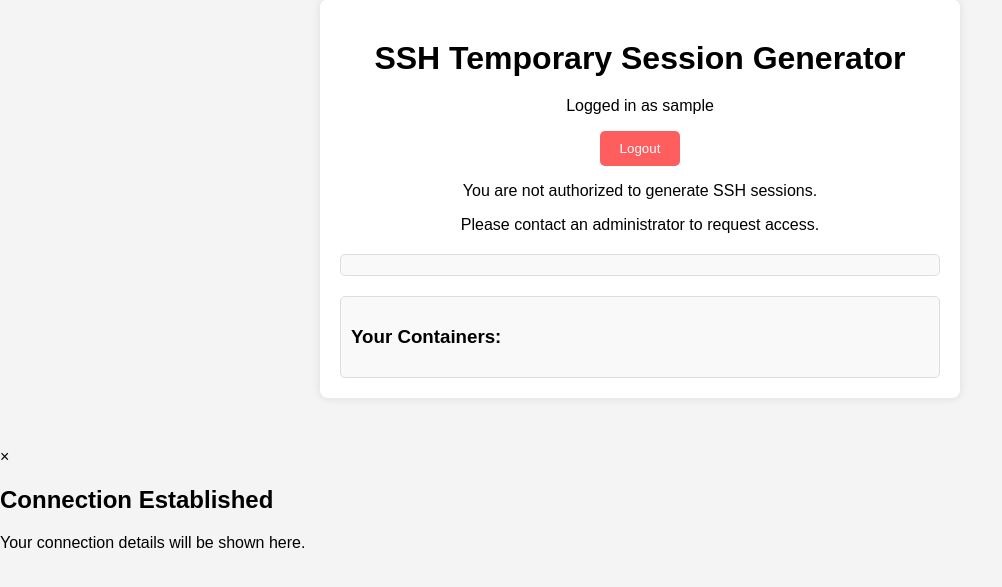
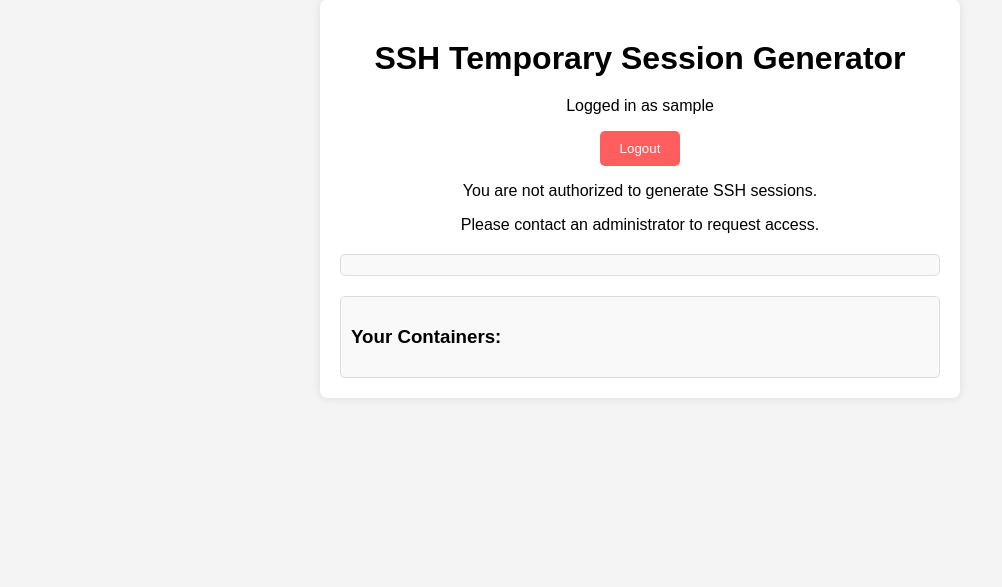
Before and after one commit to kokofixcomputers/TemporarySSHSessionManager, a Flask app: template templates/home.html in a window 1280 px wide. Shown: the part 51-638 px from the top of the page, without its empty margins (0-1002 px from the left). Run offline with Flask 3, Linux system fonts and the light colour scheme; the template is opened without the code that fills it: most values are stand-ins (such as "Sample title", 1, 10 or a date in 2020).

Commit message:
:construction: wip: Modal Styles!
Signed-off-by: kokodev <koko@kokodev.cc>

```diff
--- a/static/script.js
+++ b/static/script.js
@@ -58,7 +58,7 @@ document.getElementById('generateSessionBtn').addEventListener('click', function
           <p><strong>Password:</strong> ${container.password}</p>
           <p><strong>Hostname:</strong> ${container.hostname}</p>
           <p><strong>Port:</strong> ${container.port}</p></li>
-          <button id="delete-btn-${container.name}" class="delete-btn">Delete</button>`;
+          <button id="delete-btn-${container.name}" class="delete-btn">Delete</button><button class="connect-btn" id="connect-btn-${container.name}">Connect</button>`;
       });
       html += '</ul>';
       containersDiv.innerHTML = html;
@@ -93,7 +93,7 @@ document.getElementById('generateSessionBtn').addEventListener('click', function
           <p><strong>Password:</strong> ${container.password}</p>
           <p><strong>Hostname:</strong> ${container.hostname}</p>
           <p><strong>Port:</strong> ${container.port}</p></li>
-          <button id="delete-btn-${container.name}" class="delete-btn">Delete</button>`;
+          <button id="delete-btn-${container.name}" class="delete-btn">Delete</button><button class="connect-btn" id="connect-btn-${container.name}">Connect</button>`;
             const containernametodelete = container.name;
           });
           html += '</ul>';
@@ -144,13 +144,6 @@ document.getElementById('generateSessionBtn').addEventListener('click', function
             deleteBtns[i].addEventListener('click', function () {
               const containerId = this.id.split('-')[2];
               deleteContainer(containerId);
-            });
-          }
-          const connectBtns = document.getElementsByClassName('connect-btn');
-          for (let i = 0; i < connectBtns.length; i++) {
-            connectBtns[i].addEventListener('click', function () {
-              const containerId = this.id.split('-')[2];
-              //TODO: Add modal
             });
           }
         } else {
--- a/static/styles.css
+++ b/static/styles.css
@@ -100,3 +100,37 @@
     float: right;
     margin-left: 10px;
   }
+
+  /* Modal Styles */
+  .modal {
+    display: none;
+    position: fixed;
+    z-index: 1;
+    left: 0;
+    top: 0;
+    width: 100%;
+    height: 100%;
+    background-color: rgba(0,0,0,0.4);
+  }
+
+  .modal-content {
+    background-color: #fefefe;
+    margin: 15% auto;
+    padding: 20px;
+    border: 1px solid #888;
+    width: 300px; /* Set a width for the modal */
+  }
+
+  .close {
+    color: #aaa;
+    float: right;
+    font-size: 28px;
+    font-weight: bold;
+  }
+
+  .close:hover,
+  .close:focus {
+    color: black;
+    text-decoration: none;
+    cursor: pointer;
+  }
```
